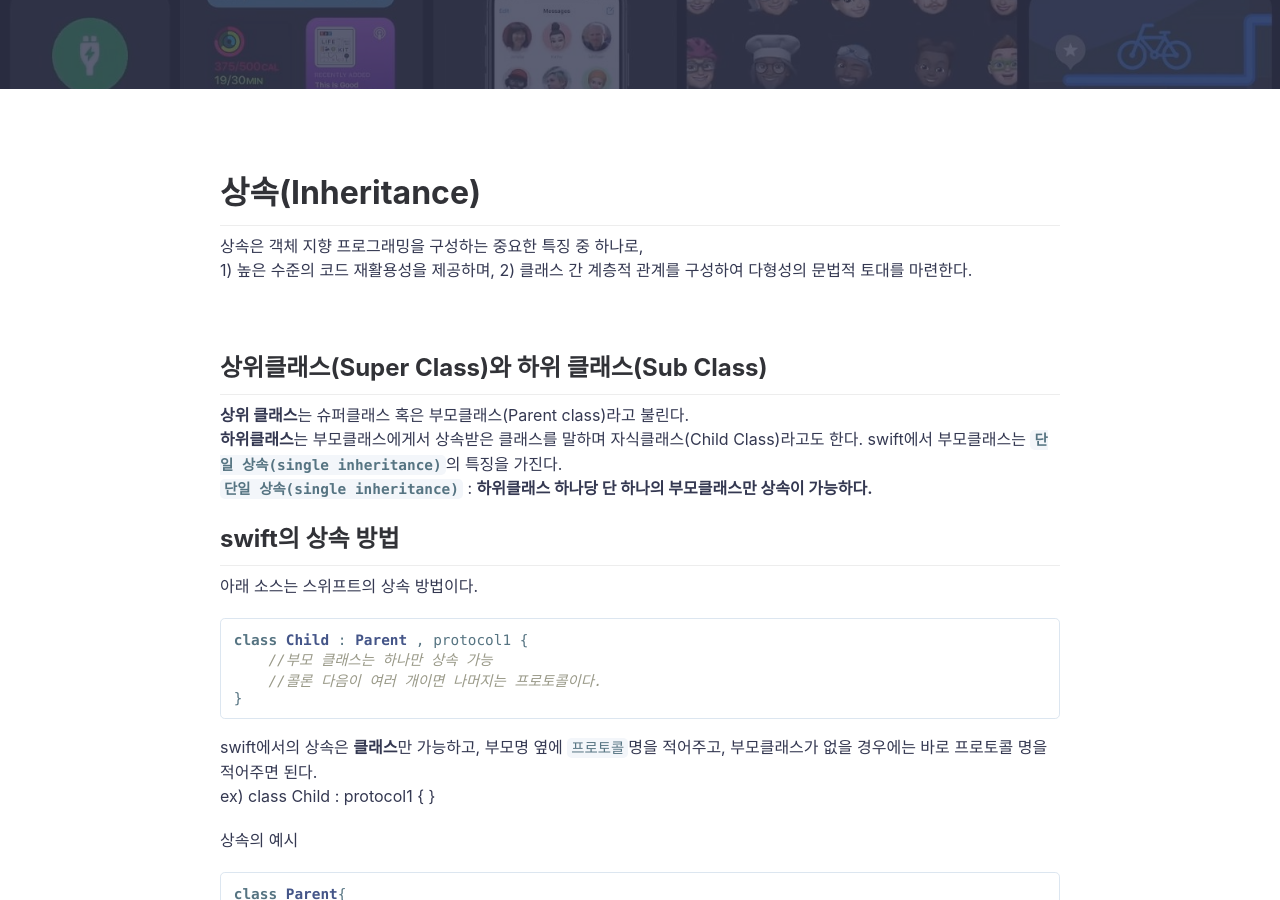
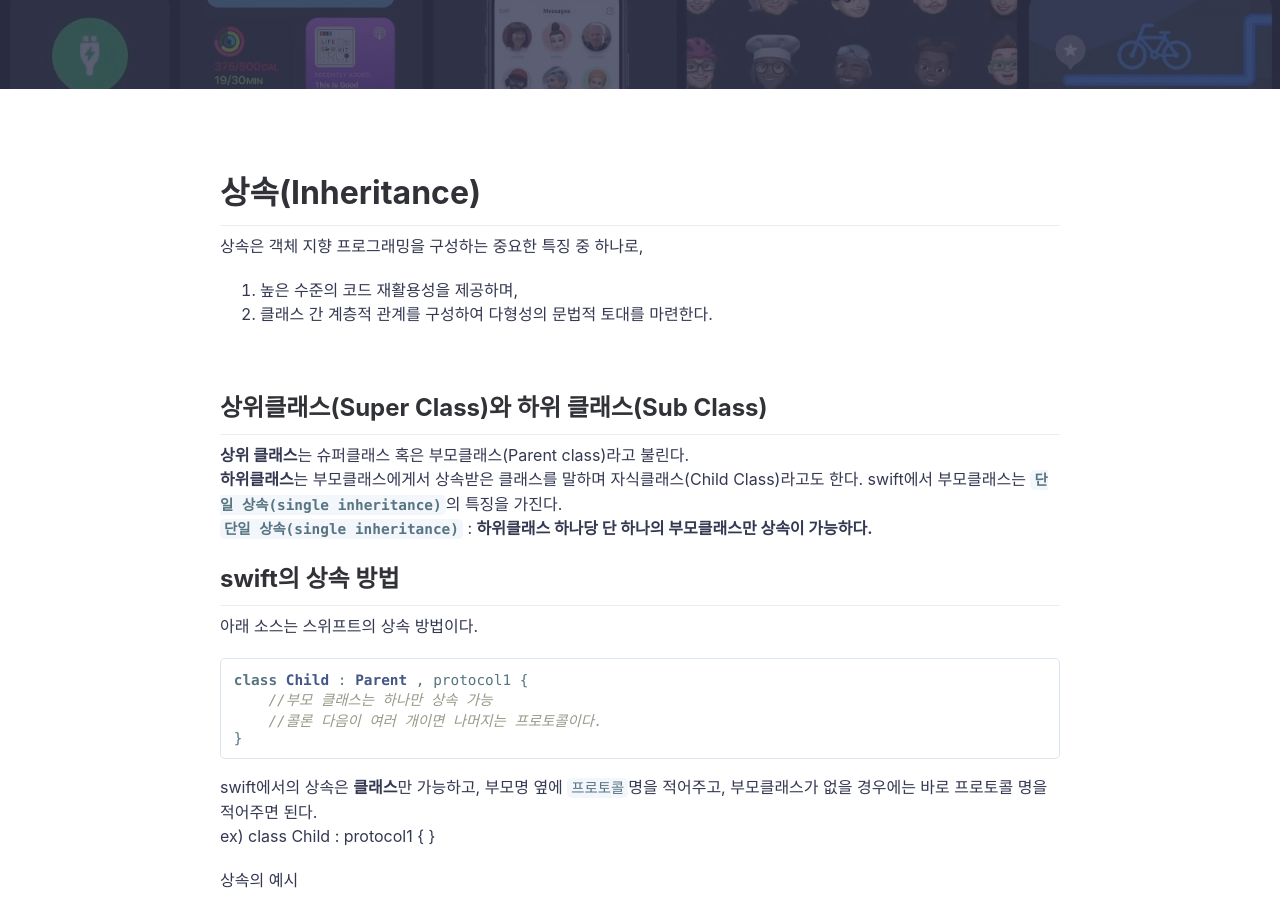
Before and after one commit to Yeji-Jang1210/Yeji-Jang1210.github.io, a Jekyll site: the page built from _posts/2020-10-05-iOS-study-6th.md, in a window 1280 px wide and 900 px high, scrolled down 487 px. Built offline with Jekyll 4.4.1, drawn with Linux system fonts in a browser that asks for light colours; comment, search, counter and statistics services are not loaded; some of the changed text lies outside the part shown.

Commit message:
Update 2020-10-05-iOS-study-6th.md

````diff
--- a/_posts/2020-10-05-iOS-study-6th.md
+++ b/_posts/2020-10-05-iOS-study-6th.md
@@ -7,7 +7,8 @@ categories : [iOS]
 # 상속(Inheritance)
 ---
 상속은 객체 지향 프로그래밍을 구성하는 중요한 특징 중 하나로,
-1) 높은 수준의 코드 재활용성을 제공하며,   2) 클래스 간 계층적 관계를 구성하여 다형성의 문법적 토대를 마련한다.
+1. 높은 수준의 코드 재활용성을 제공하며,
+1. 클래스 간 계층적 관계를 구성하여 다형성의 문법적 토대를 마련한다.
 <br><br>
 
 ## 상위클래스(Super Class)와 하위 클래스(Sub Class)
@@ -89,4 +90,5 @@ class Child : Parent{
 var jang : Child = Child(age : 23, name : "자식", height : 171.2)
 jang.printMe() // 나이 : 23, 이름 : 자식, 키 : 171.2cm
 ```
-부모 클래스는 상속의 예시부분에 적어놓은 클래스와 같고 위의 소스는 부모의 함수를 overriding한 것이다. 재정의할 함수 앞에 `override`를 적어주면 된다. 자식클래스에서 함수를 호출하면 부모클래스의 함수가 아닌 자식클래스에서 재정의한 함수가 호출된다.
+부모 클래스는 상속의 예시부분에 적어놓은 클래스와 같고 위의 소스는 부모의 함수를 overriding한 것이다. 재정의할 함수 앞에 `override`를 적어주면 된다.
+자식클래스에서 함수를 호출하면 부모클래스의 함수가 아닌 자식클래스에서 재정의한 함수가 호출된다.
````
